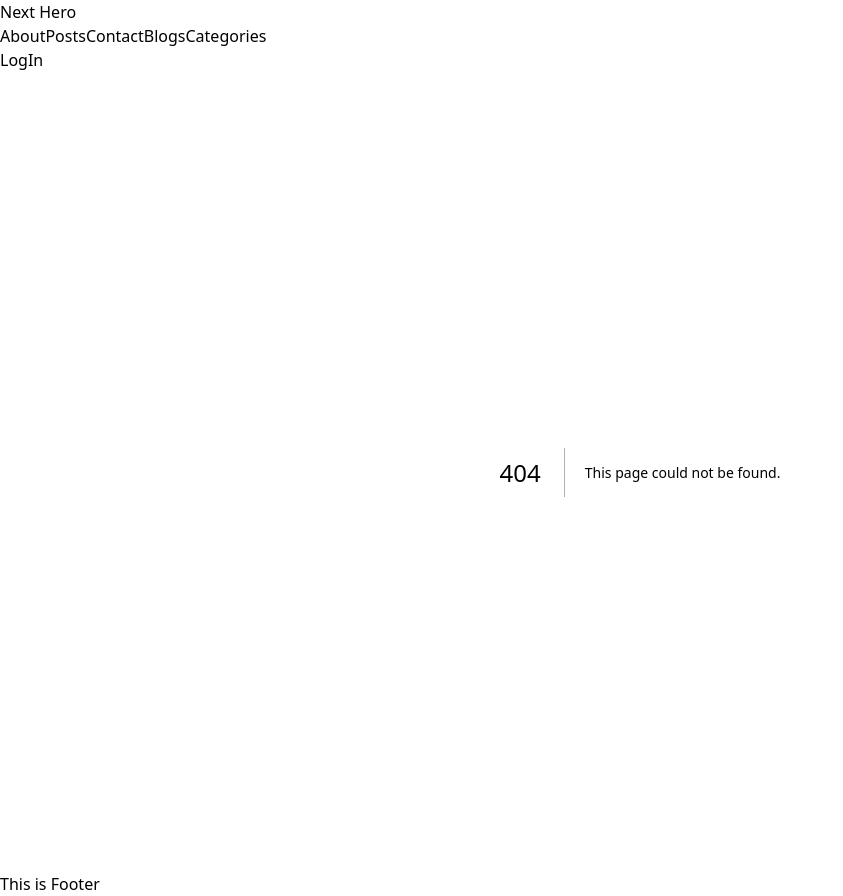
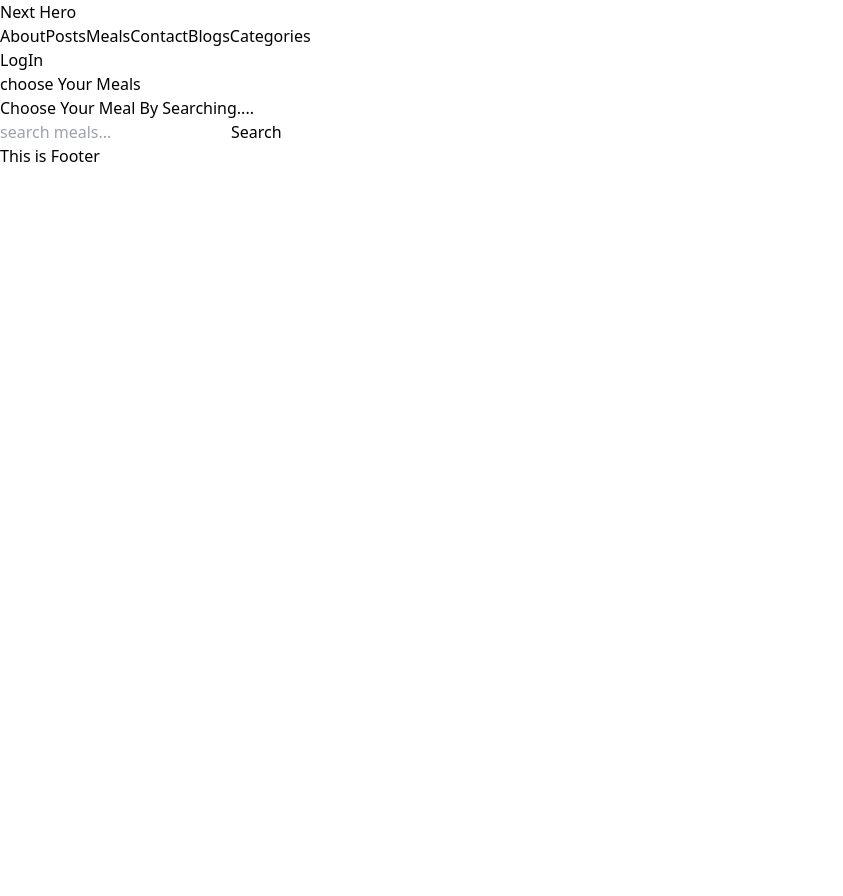
Before and after one commit to shahriar2880/next-hero, a Next.js app: page /meals in a window 1280 px wide. Before the commit this address had no page. Shown: the whole page, without its empty margins (0-843 px from the left). After the commit the page ends 800 px from the top, so only its background shows below. Built offline with nearby package versions, Linux system fonts and the light colour scheme.

Commit message:
fetch data from meal db and seach

```diff
--- /dev/null
+++ b/src/app/meals/page.jsx
@@ -0,0 +1,16 @@
+import React from 'react'
+
+const MealPage = () => {
+  return (
+    <div className='p-12'>
+      <h1 className='text-3xl font-semibold text-red-400'>choose Your Meals</h1>
+      <p>Choose Your Meal By Searching....</p>
+      <div className='mt-12'>
+        <input className='p-4 outline-pink-950 border-transparent text-slate-900' type='text' placeholder='search meals...'/>
+        <button className='bg-red-400 p-4'>Search</button>
+      </div>
+    </div>
+  )
+}
+
+export default MealPage
--- a/src/components/Navbar.jsx
+++ b/src/components/Navbar.jsx
@@ -14,6 +14,10 @@ const Navbar = () => {
     {
       title: "Posts",
       path: "/posts",
+    },
+    {
+      title: "Meals",
+      path: "/meals",
     },
     {
       title: "Contact",
```
